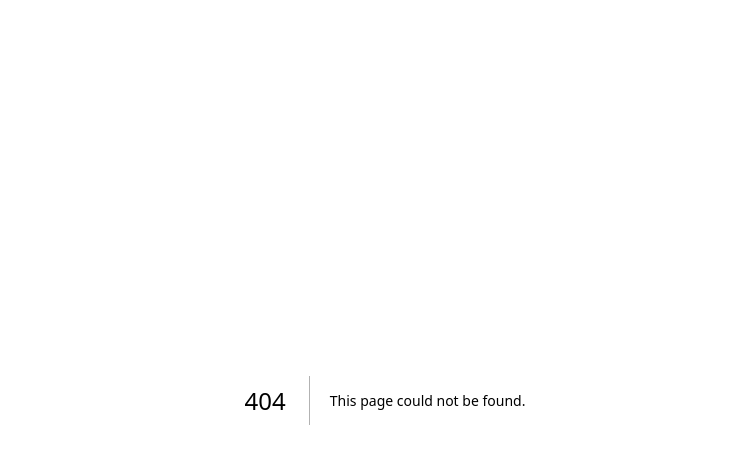
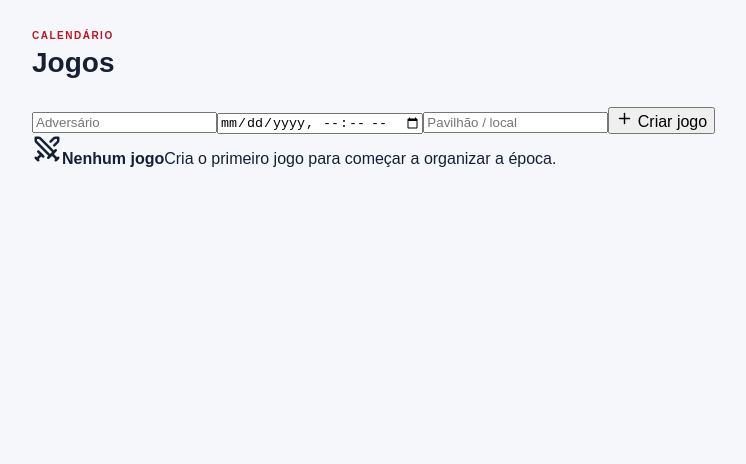
Before and after one commit to AndreBitZ/handball-performance-os, a Next.js app: page /games in a window 1280 px wide. Before the commit this address had no page. Shown: the top 464 px of the page, without its empty margins (255-1001 px from the left). Built offline with nearby package versions, Linux system fonts and the light colour scheme.

Commit message:
feat: add local games management

```diff
--- /dev/null
+++ b/app/games/page.tsx
@@ -0,0 +1,20 @@
+'use client'
+
+import { useEffect, useState } from 'react'
+import { Plus, Trash2, Swords } from 'lucide-react'
+import { db } from '../../src/lib/storage/db'
+import { createId } from '../../src/lib/storage/id'
+import type { Match } from '../../src/lib/storage/types'
+import '../dashboard.css'
+
+export default function GamesPage() {
+  const [matches, setMatches] = useState<Match[]>([])
+  const [opponent, setOpponent] = useState('')
+  const [date, setDate] = useState('')
+  const [venue, setVenue] = useState('')
+  async function load() { if (db) setMatches(await db.matches.orderBy('date').reverse().toArray()) }
+  useEffect(() => { load() }, [])
+  async function add(e: React.FormEvent) { e.preventDefault(); if (!db || !opponent.trim() || !date) return; await db.matches.add({ id: createId(), seasonId: 'local-season', teamId: 'local-team', opponentName: opponent.trim(), date, venue: venue.trim(), homeAway: 'HOME', status: 'PLANNED', createdAt: new Date().toISOString(), updatedAt: new Date().toISOString() }); setOpponent(''); setDate(''); setVenue(''); await load() }
+  async function remove(id: string) { if (db && window.confirm('Apagar este jogo?')) { await db.matches.delete(id); await load() } }
+  return <main className="content standalonePage"><header className="topbar"><div><p className="eyebrow">CALENDÁRIO</p><h1>Jogos</h1></div></header><section className="section"><form onSubmit={add} className="localForm"><input value={opponent} onChange={e => setOpponent(e.target.value)} placeholder="Adversário"/><input value={date} onChange={e => setDate(e.target.value)} type="datetime-local"/><input value={venue} onChange={e => setVenue(e.target.value)} placeholder="Pavilhão / local"/><button><Plus size={17}/> Criar jogo</button></form><div className="localList">{matches.length === 0 && <div className="emptyState"><Swords size={30}/><strong>Nenhum jogo</strong><span>Cria o primeiro jogo para começar a organizar a época.</span></div>}{matches.map(m => <article className="localRow" key={m.id}><div><strong>SPS vs {m.opponentName}</strong><span>{new Date(m.date).toLocaleString('pt-PT')} · {m.venue || 'Local por definir'}</span></div><button className="iconButton" onClick={() => remove(m.id)}><Trash2 size={17}/></button></article>)}</div></section></main>
+}
```
